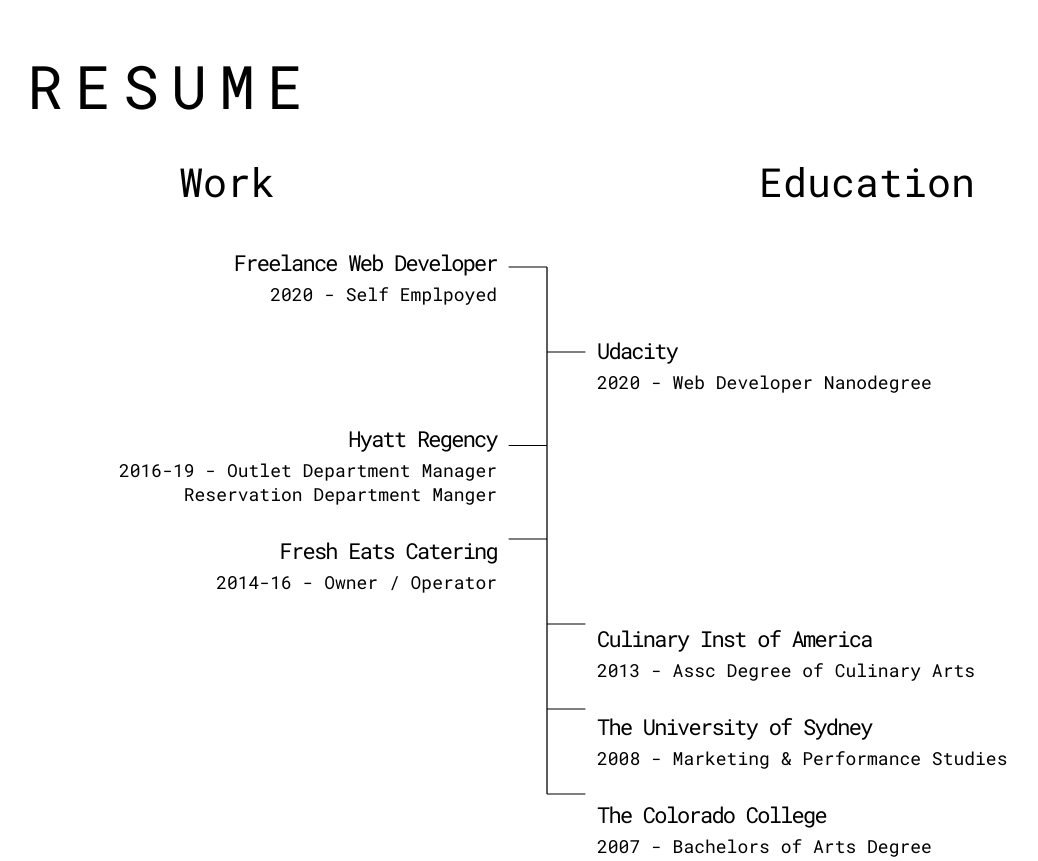
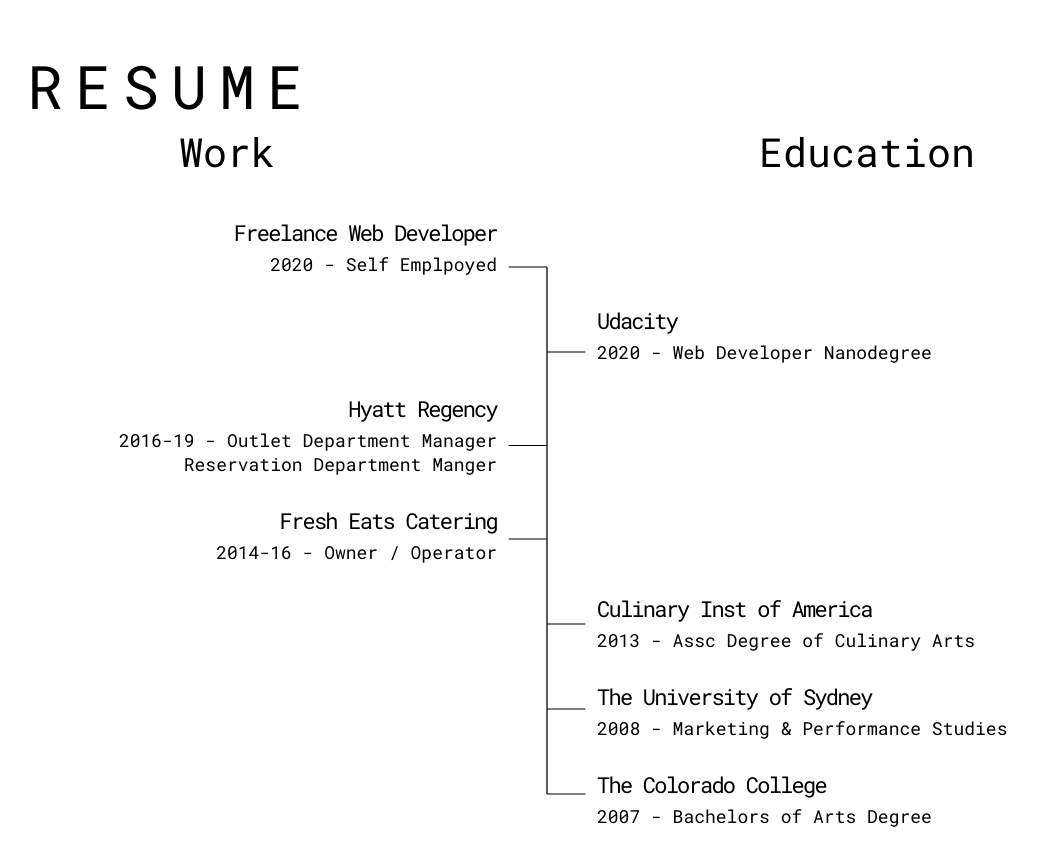
Before and after one commit to bnelson13/Porfolio, a plain HTML site: page index.html in a window 1280 px wide. Shown: the part 2300-3161 px from the top of the page, without its empty margins (93-1131 px from the left). Drawn offline with Linux system fonts and the light colour scheme.

Commit message:
Removed resume-sheet padding for SVG line fix

```diff
--- a/css/style.css
+++ b/css/style.css
@@ -238,7 +238,6 @@
 .resume-sheet {
     display: grid;
     grid-template-columns: 1fr 1fr;
-    margin: 30px 0;
     justify-content: center;
 }
 
```
